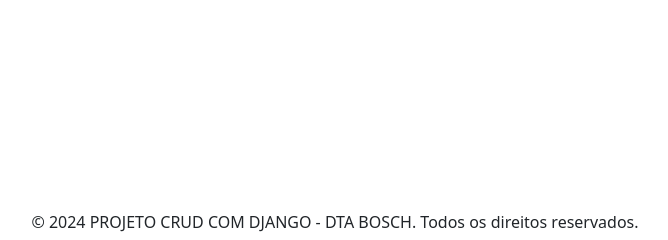
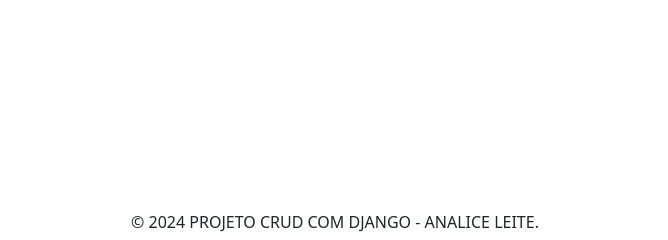
Before and after one commit to analiceleite/projeto_crud_v2, a Django app: page /clientes/ in a window 1280 px wide. Shown: the part 560-800 px from the top of the page, without its empty margins (305-973 px from the left). Run offline with Django 5.2, Linux system fonts and the light colour scheme; data that the repository does not hold is empty.

Commit message:
images altered

```diff
--- a/clientes/templates/base.html
+++ b/clientes/templates/base.html
@@ -34,7 +34,8 @@
 }
 
 header img {
-    width: 100px;
+    height: 40px;
+    width: 70px;
     padding-left: 20px;
 }
 
@@ -59,14 +60,14 @@ header img {
     <link href="https://cdn.jsdelivr.net/npm/bootstrap@5.3.3/dist/css/bootstrap.min.css"
     rel="stylesheet" integrity="sha384-QWTKZyjpPEjISv5WaRU9OFeRpok6YctnYmDr5pNlyT2bRjXh0JMhjY6hW+ALEwIH"
     crossorigin="anonymous">
-    <link rel="shortcut icon" href="./clientes/assets/images/fav_icon_bosch.png" type="image/x-icon">
+    <link rel="shortcut icon" href="https://th.bing.com/th/id/OIP.v0dbvZW9PGFPCbV5Vo4c_AHaHa?rs=1&pid=ImgDetMain" type="image/x-icon">
 </head>
 <body>
     <header>
         <!-- Cabeçalho com o logotipo e menu -->
         <nav class="navbar navbar-expand-lg navbar-light bg-light">
         <!-- Título centralizado -->
-        <h1 class="navbar-brand title"><img src="https://th.bing.com/th/id/OIP._oEKJZpQCAJjr8Q2Uya10QHaBp?rs=1&pid=ImgDetMain" alt="Logo Bosch"></a></h1>
+        <h1 class="navbar-brand title"><img src="https://th.bing.com/th/id/OIP.v0dbvZW9PGFPCbV5Vo4c_AHaHa?rs=1&pid=ImgDetMain" alt="Logo"></a></h1>
             <button class="navbar-toggler" type="button" data-toggle="collapse" data-target="#navbarNav" aria-controls="navbarNav" aria-expanded="false" aria-label="Toggle navigation">
                 <span class="navbar-toggler-icon"></span>
             </button>
@@ -100,7 +101,7 @@ header img {
     <footer class="mt-4">
         <!-- Rodapé do site -->
         <div class="text-center">
-            © 2024 PROJETO CRUD COM DJANGO - DTA BOSCH. Todos os direitos reservados.
+            © 2024 PROJETO CRUD COM DJANGO - ANALICE LEITE.
         </div>
     </footer>
     <!-- Inclua links para os arquivos JavaScript do Bootstrap ou de outros scripts -->
```
Also changed, not shown: clientes/templates/clientes/sobre.html (+6 -5 lines), login/templates/registration/login.html (+5 -5 lines), README.MD (added), db.sqlite3.
